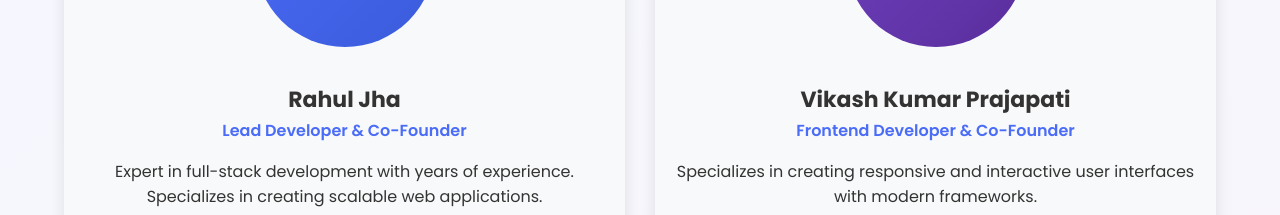
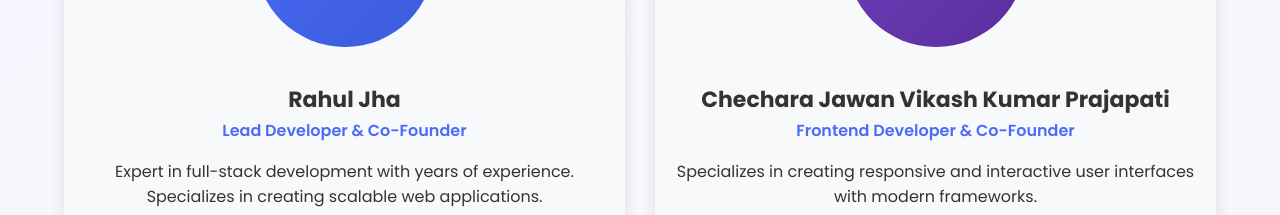
Before and after one commit to rahuljha47817005/Development, a plain HTML site: page index.html in a window 1280 px wide. Shown: the part 2043-2258 px from the top of the page. Drawn offline with Linux system fonts and the light colour scheme.

Commit message:
again index.html change

```diff
--- a/index.html
+++ b/index.html
@@ -593,7 +593,7 @@
                         <i class="fas fa-user"></i>
                     </div>
                     <div class="member-info">
-                        <h3>Vikash Kumar Prajapati</h3>
+                        <h3>Chechara Jawan Vikash Kumar Prajapati</h3>
                         <div class="member-role">Frontend Developer & Co-Founder</div>
                         <p>Specializes in creating responsive and interactive user interfaces with modern frameworks.</p>
                         <div class="member-contact">
```
